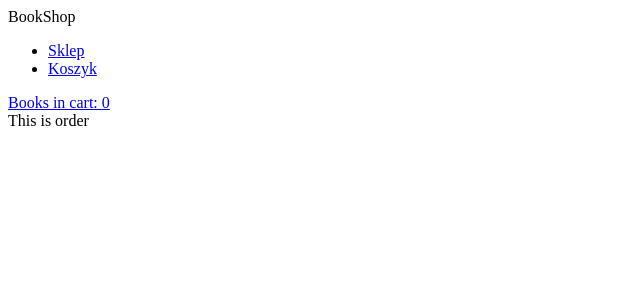
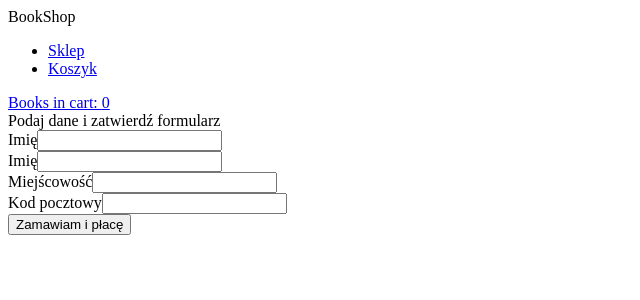
Before and after one commit to osbowski/bookshopcart_front, a React (Create React App) app: page /order in a window 1280 px wide. Shown: the top 300 px of the page, without its empty margins (0-640 px from the left). Built offline with nearby package versions, Linux system fonts and the light colour scheme.

Commit message:
create form on /order page

```diff
--- a/src/views/Cart.tsx
+++ b/src/views/Cart.tsx
@@ -3,7 +3,7 @@ import BookList from "../components/books/BookList";
 const Cart = ()=>{
     return(
         <>
-       <div>This is cart</div>
+       <div>Twój koszyk</div>
        <BookList isInCart={true} />
        <Link to="/order">Take Order</Link>
        </>
--- a/src/views/Order.tsx
+++ b/src/views/Order.tsx
@@ -1,8 +1,29 @@
-const Order = () =>{
-    return(
-        <div>This is order</div>
-    )
-}
+const Order = () => {
+  return (
+    <>
+      <div>Podaj dane i zatwierdź formularz</div>
+      <form>
+          <div>
+              <label htmlFor="name">Imię</label>
+              <input type="text" name="name" id="name" />
+          </div>
+          <div>
+              <label htmlFor="last_name">Imię</label>
+              <input type="text" name="last_name" id="last_name" />
+          </div>
+          <div>
+              <label htmlFor="town">Miejścowość</label>
+              <input type="text" name="town" id="town" />
+          </div>
+          <div>
+              <label htmlFor="post_code">Kod pocztowy</label>
+              <input type="text" name="post_code" id="post_code" />
+          </div>
 
+          <button>Zamawiam i płacę</button>
+      </form>
+    </>
+  );
+};
 
 export default Order;
```
